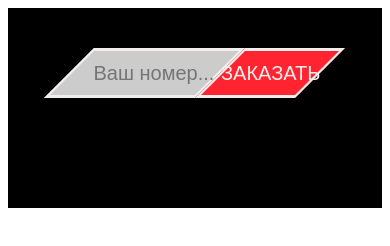
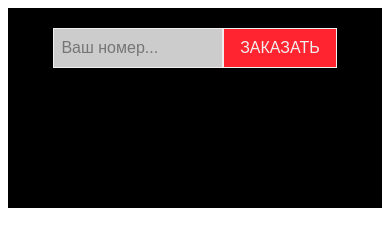
Before and after one commit to Julia-Maliutsina/test-task-zikmes, a website built with webpack: page dist/index.html in a window 390 px wide. Built offline with Linux system fonts and the light colour scheme.

Commit message:
style for mobile devices

```diff
--- a/src/style.scss
+++ b/src/style.scss
@@ -3,6 +3,8 @@ $secondary-color: #f2eeed;
 $hover-color: #d6212c;
 $height: 200px;
 $input-height: 50px;
+$input-height-mobile: 40px;
+$breakpoint-mobile: 600px;
 
 @mixin input-container {
   height: $input-height;
@@ -13,6 +15,13 @@ $input-height: 50px;
   margin: 10px 0;
   display: flex;
   align-items: center;
+  @media (max-width: $breakpoint-mobile) {
+    height: $input-height-mobile;
+    border: 1px solid $secondary-color;
+    transform: skew(0);
+    padding-top: 8px;
+    padding-bottom: 8px;
+  }
 }
 
 @mixin input-rules {
@@ -21,6 +30,11 @@ $input-height: 50px;
   background-color: transparent;
   font-size: 20px;
   line-height: 20px;
+  @media (max-width: $breakpoint-mobile) {
+    transform: skew(0);
+    font-size: 16px;
+    line-height: 16px;
+  }
 }
 
 * {
@@ -32,6 +46,9 @@ $input-height: 50px;
   background-color: black;
   padding: 30px;
   text-align: center;
+  @media (max-width: $breakpoint-mobile) {
+    padding: 10px;
+  }
 }
 
 .input-wrapper {
@@ -50,6 +67,10 @@ $input-height: 50px;
       @include input-rules;
       outline: none;
       width: 100%;
+    }
+
+    @media (max-width: $breakpoint-mobile) {
+      padding-left: 5px;
     }
   }
 
```
Also changed, not shown: dist/bundle.js, dist/index.html.
